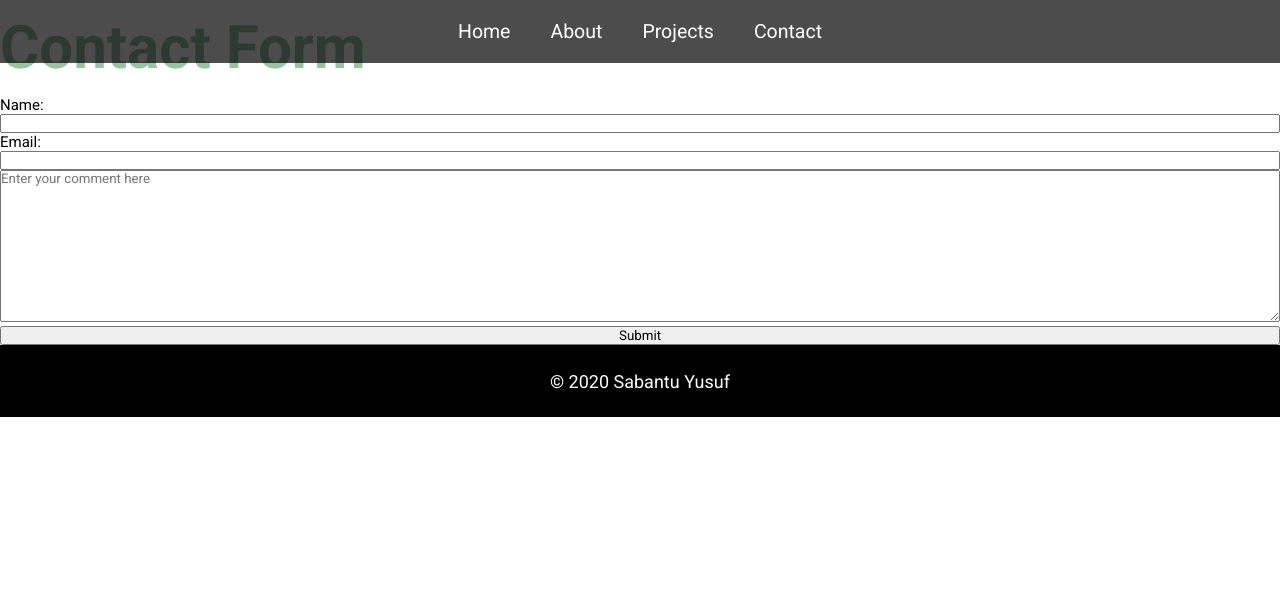
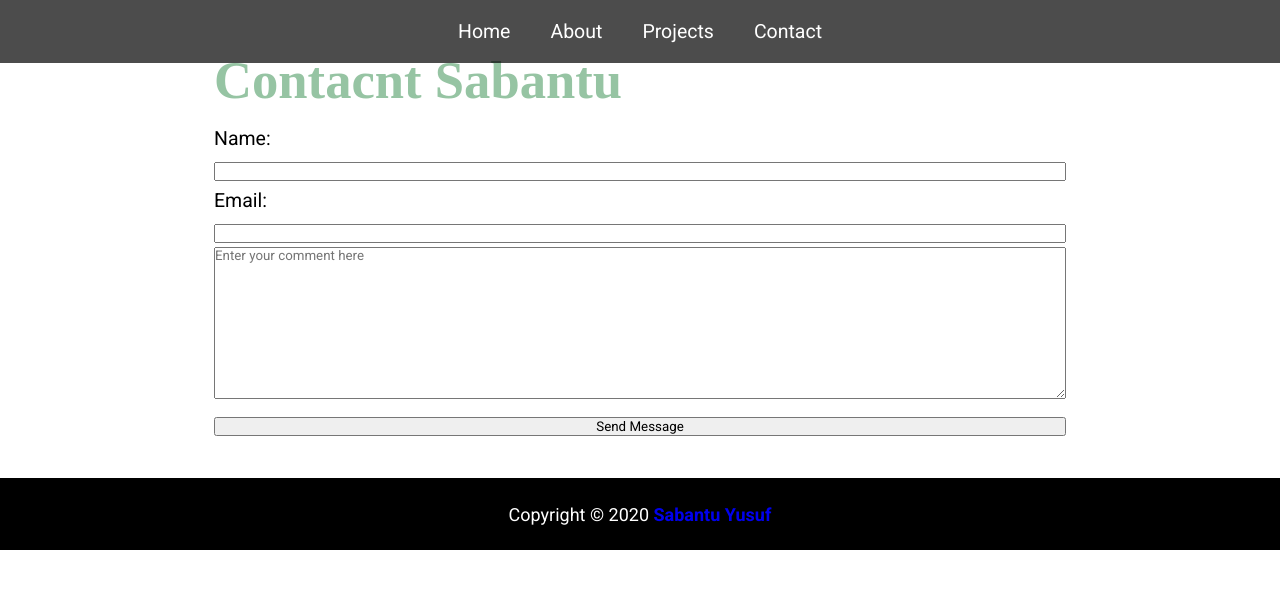
Before and after one commit to SabantuYusuf/website, a Django app: page /contact/ in a window 1280 px wide. Shown: the top 589 px of the page. Run offline with Django 3.2, Linux system fonts and the light colour scheme.

Commit message:
from formated

```diff
--- a/main_app/static/css/style.css
+++ b/main_app/static/css/style.css
@@ -221,6 +221,10 @@ footer {
     text-align: center;
 }
 
+a {
+    text-decoration: none;
+}
+
 
 @media (min-width: 500px) {
     .contact-me {
--- /dev/null
+++ b/main_app/static/js/app.js
@@ -0,0 +1 @@
+console.log('connected')
--- a/main_app/templates/base.html
+++ b/main_app/templates/base.html
@@ -9,6 +9,8 @@
     <link href="https://fonts.googleapis.com/css2?family=Roboto:wght@400;700&display=swap" rel="stylesheet">
     <!-- Main CSS -->
     <link rel="stylesheet" href="{% static './css/style.css' %}">
+    <!-- Main Js -->
+    <script defer src="{% static 'js/app.js'%}"></script>
     <title>Sabantu</title>
 </head>
 <body>
@@ -40,13 +42,22 @@
         </nav>
     </header>
 
+
+
+</body>
+
+
     <main>
         {% block content %}
 		{% endblock%}
     </main>
 
     <footer>
-        <p>&copy; 2020 Sabantu Yusuf</p>
+        <div>
+            <p class="is-size-5">
+                Copyright &copy; <script>document.write(new Date().getFullYear())</script><strong class="blue"><a href="{% url 'home' %}"> Sabantu Yusuf</strong></a>
+            </p>
+        </div>
     </footer>
-</body>
+
 </html>
--- a/main_app/templates/contact.html
+++ b/main_app/templates/contact.html
@@ -3,13 +3,25 @@
 
 
 <bodY>
-    <h1>Contact Form</h1>
 
-    <form action="" method="POST" >
+
+    <!-- <form action="" method="POST" >
     {% csrf_token %}
     {{ form.as_p }}
     <input type="submit" value="Submit"/>
-    </form>
+    </form> -->
+
+    <section id="contact" class="container" >
+        <form action="" method="POST">
+            <h2>Contacnt Sabantu</h2>
+        {% csrf_token %}
+        {{ form.as_p }}
+        <!-- <input type="submit" value="Submit"/> -->
+        <button type="submit" class="sendBut" name="send">Send Message</button>
+        </form>
+    </section>
+
+
 </bodY>
 
 
--- a/main_app/views.py
+++ b/main_app/views.py
@@ -74,3 +74,6 @@ def contact(request):
     else:
         context= {'form': form}
         return render(request, 'contact.html', context)
+
+# def successView(request):
+#     return HttpResponse('Success! Thank you for your message.')
```
